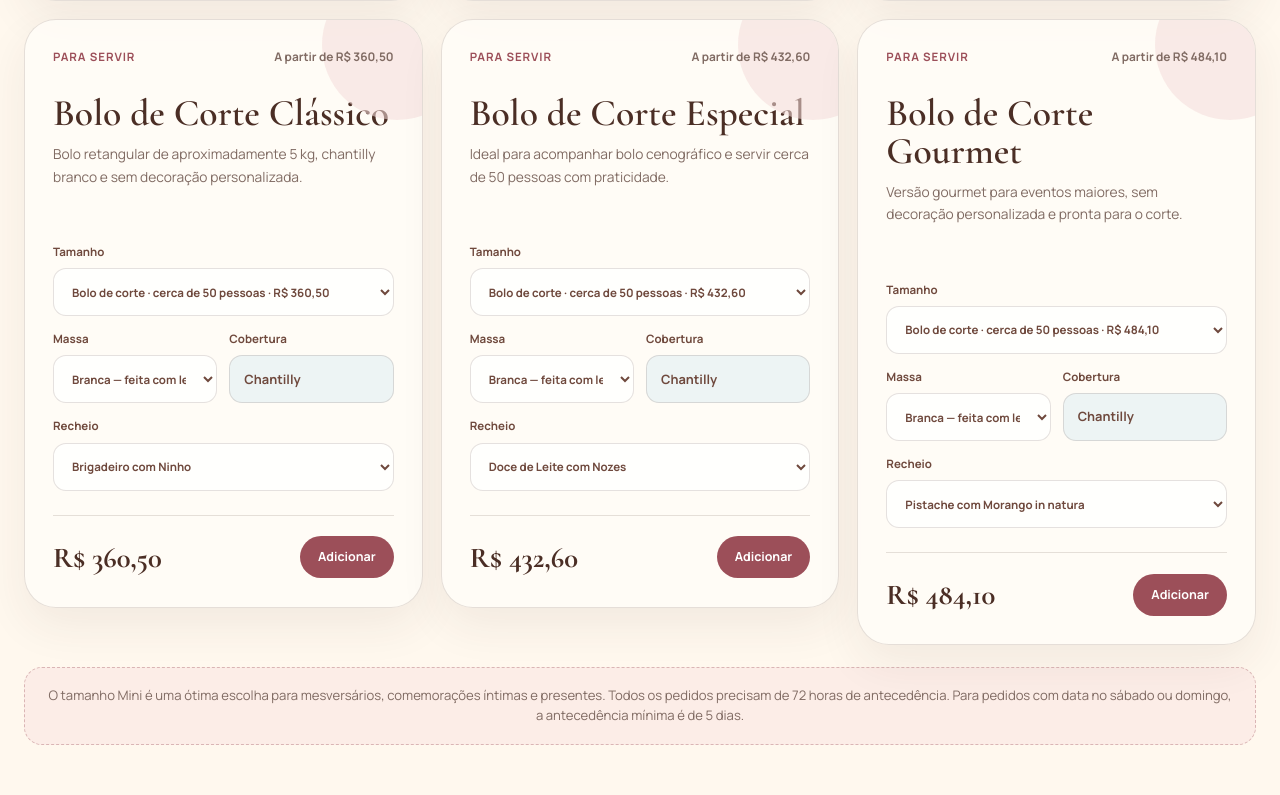
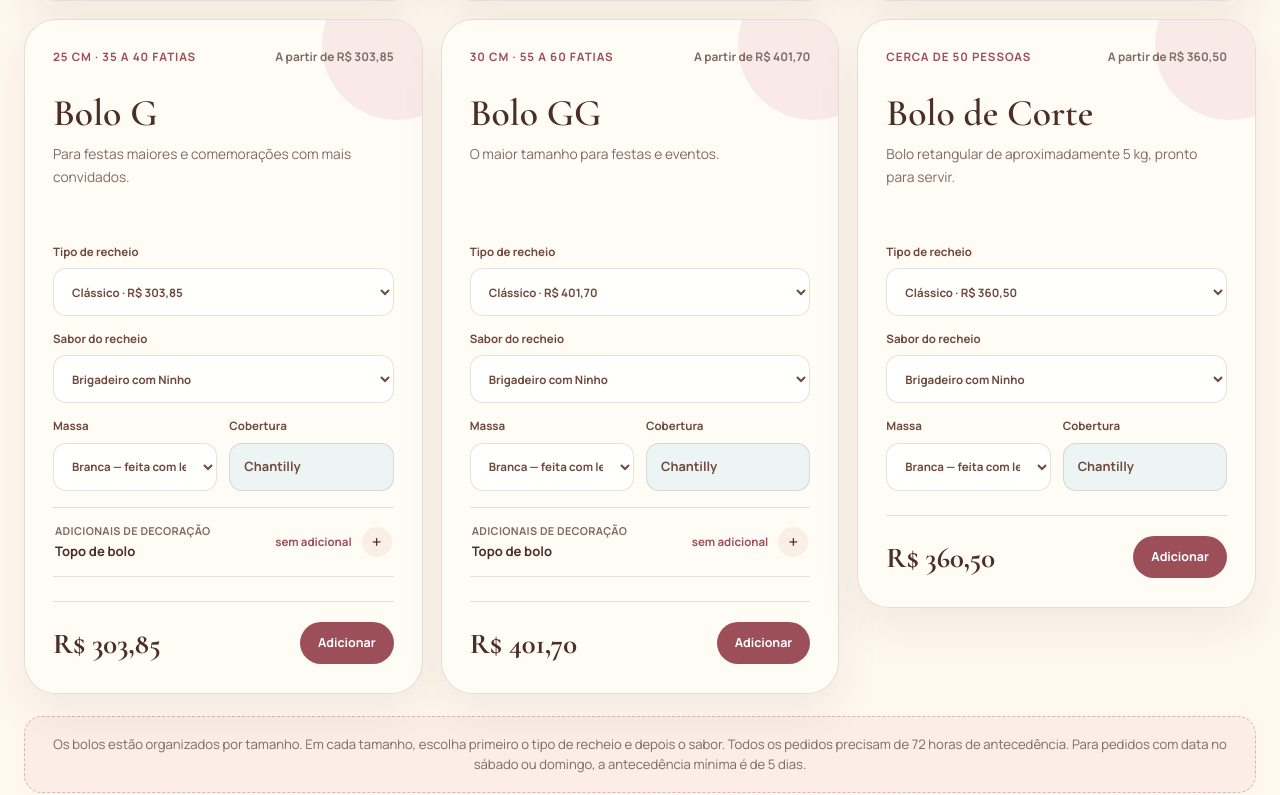
Before and after one commit to doceriabrigadeiroebeijinho/doceriabrigadeiroebeijinho.github.io, a Next.js app: page / in a window 1280 px wide. Shown: the part 3049-3844 px from the top of the page. Built offline with nearby package versions, Linux system fonts and the light colour scheme.

Commit message:
reorganizar catálogo de bolos por tamanho e tipo de recheio

```diff
--- a/app/page.tsx
+++ b/app/page.tsx
@@ -238,6 +238,61 @@ const cakeTiers: CakeTier[] = [
   },
 ];
 
+
+const cakeSizeCatalog = [
+  {
+    id: "mini",
+    name: "Bolo Mini",
+    subtitle: "12 cm · 6 a 8 fatias",
+    description: "Ideal para mesversários, comemorações íntimas e presentes.",
+    prices: { Classico: cakeTiers[0].prices.mini, Especial: cakeTiers[1].prices.mini, Gourmet: cakeTiers[2].prices.mini },
+    fillings: { Classico: classicFillings, Especial: specialFillings, Gourmet: gourmetFillings },
+  },
+  {
+    id: "p",
+    name: "Bolo P",
+    subtitle: "15 cm · 12 a 15 fatias",
+    description: "Um tamanho versátil para pequenas comemorações.",
+    prices: { Classico: cakeTiers[0].prices.p, Especial: cakeTiers[1].prices.p, Gourmet: cakeTiers[2].prices.p },
+    fillings: { Classico: classicFillings, Especial: specialFillings, Gourmet: gourmetFillings },
+  },
+  {
+    id: "m",
+    name: "Bolo M",
+    subtitle: "20 cm · 20 a 28 fatias",
+    description: "Uma opção confortável para comemorações em família.",
+    prices: { Classico: cakeTiers[0].prices.m, Especial: cakeTiers[1].prices.m, Gourmet: cakeTiers[2].prices.m },
+    fillings: { Classico: classicFillings, Especial: specialFillings, Gourmet: gourmetFillings },
+  },
+  {
+    id: "g",
+    name: "Bolo G",
+    subtitle: "25 cm · 35 a 40 fatias",
+    description: "Para festas maiores e comemorações com mais convidados.",
+    prices: { Classico: cakeTiers[0].prices.g, Especial: cakeTiers[1].prices.g, Gourmet: cakeTiers[2].prices.g },
+    fillings: { Classico: classicFillings, Especial: specialFillings, Gourmet: gourmetFillings },
+  },
+  {
+    id: "gg",
+    name: "Bolo GG",
+    subtitle: "30 cm · 55 a 60 fatias",
+    description: "O maior tamanho para festas e eventos.",
+    prices: { Classico: cakeTiers[0].prices.gg, Especial: cakeTiers[1].prices.gg, Gourmet: cakeTiers[2].prices.gg },
+    fillings: { Classico: classicFillings, Especial: specialFillings, Gourmet: gourmetFillings },
+  },
+  {
+    id: "corte",
+    name: "Bolo de Corte",
+    subtitle: "Cerca de 50 pessoas",
+    description: "Bolo retangular de aproximadamente 5 kg, pronto para servir.",
+    prices: { Classico: cakeTiers[3].prices.corte, Especial: cakeTiers[4].prices.corte, Gourmet: cakeTiers[5].prices.corte },
+    fillings: { Classico: classicFillings, Especial: specialFillings, Gourmet: gourmetFillings },
+  },
+] as const;
+
+type CakeSizeId = (typeof cakeSizeCatalog)[number]["id"];
+type CakeFillingType = "Classico" | "Especial" | "Gourmet";
+
 const monthlyPlanTiers = cakeTiers.slice(0, 3).map((tier) => {
   const fullPrice = tier.prices.mini * 11;
   const planPrice = fullPrice * 0.85;
@@ -709,29 +764,32 @@ export default function Home() {
     {},
   );
   const [cakeChoices, setCakeChoices] = useState<
-    Record<
-      string,
-      {
-        size: string;
+    Record<CakeSizeId, {
+      fillingType: CakeFillingType;
+      filling: string;
       mass: string;
       model: string;
-        filling: string;
       decorations: string[];
-      }
-    >
+    }>
   >(() =>
     Object.fromEntries(
-      cakeTiers.map((tier) => [
-        tier.id,
-        {
-          size: Object.keys(tier.prices)[0],
+      cakeSizeCatalog.map((cake) => [
+        cake.id,
+        {
+          fillingType: "Classico",
+          filling: cake.fillings.Classico[0],
           mass: "Branca",
           model: "Chantilly",
-          filling: tier.fillings[0],
-          decorations: ["topo"],
+          decorations: cake.id === "corte" ? [] : ["topo"],
         },
       ]),
-    ),
+    ) as Record<CakeSizeId, {
+      fillingType: CakeFillingType;
+      filling: string;
+      mass: string;
+      model: string;
+      decorations: string[];
+    }>,
   );
   const [cart, setCart] = useState<CartItem[]>([]);
   const [orderOpen, setOrderOpen] = useState(false);
@@ -967,35 +1025,30 @@ export default function Home() {
     setToast(`${item.name} adicionado ao pedido`);
   };
 
-  const addCake = (tier: CakeTier) => {
-    const choice = cakeChoices[tier.id];
-    const selectedDecorations =
-      choice.size === "corte" ? [] : choice.decorations;
+  const addCake = (cake: (typeof cakeSizeCatalog)[number]) => {
+    const choice = cakeChoices[cake.id];
+    const selectedDecorations = cake.id === "corte" ? [] : choice.decorations;
     const decorationTotal = selectedDecorations.reduce(
-      (sum, optionId) => sum + cakeDecorationPrice(optionId, choice.size),
+      (sum, optionId) => sum + cakeDecorationPrice(optionId, cake.id),
       0,
     );
     const decorationLabels = selectedDecorations
-      .map(
-        (optionId) =>
-          cakeDecorationOptions.find((option) => option.id === optionId)?.label,
-      )
+      .map((optionId) => cakeDecorationOptions.find((option) => option.id === optionId)?.label)
       .filter(Boolean)
       .join(" + ");
     const requires48h = selectedDecorations.some((optionId) =>
-      Boolean(
-        cakeDecorationOptions.find((option) => option.id === optionId)
-          ?.requires48h,
-      ),
-    );
-    const unitPrice = tier.prices[choice.size] + decorationTotal;
+      Boolean(cakeDecorationOptions.find((option) => option.id === optionId)?.requires48h),
+    );
+    const unitPrice = cake.prices[choice.fillingType] + decorationTotal;
+    const fillingTypeLabel =
+      choice.fillingType === "Classico" ? "Clássico" :
+      choice.fillingType === "Especial" ? "Especial" : "Gourmet";
+
     addItem({
-      id: tier.id,
-      name: tier.name,
-      variant: `${sizes[choice.size]} · massa ${choice.mass.toLowerCase()} · modelo ${choice.model.toLowerCase()} · ${choice.filling} · ${
-        choice.size === "corte"
-          ? "sem decoração personalizada"
-          : decorationLabels || "sem decoração adicional"
+      id: cake.id,
+      name: cake.name,
+      variant: `${cake.subtitle} · recheio ${fillingTypeLabel} · massa ${choice.mass.toLowerCase()} · modelo ${choice.model.toLowerCase()} · ${choice.filling} · ${
+        cake.id === "corte" ? "sem decoração personalizada" : decorationLabels || "sem decoração adicional"
       }`,
       type: "cake",
       qty: 1,
@@ -1102,14 +1155,27 @@ export default function Home() {
   };
 
   const updateCakeChoice = (
-    tierId: string,
-    field: "size" | "mass" | "model" | "filling",
+    cakeId: CakeSizeId,
+    field: "mass" | "model" | "fillingType" | "filling",
     value: string,
   ) => {
-    setCakeChoices((current) => ({
+    setCakeChoices((current) => {
+      const choice = current[cakeId];
+      const cake = cakeSizeCatalog.find((item) => item.id === cakeId);
+      if (!cake) return current;
+      if (field === "fillingType") {
+        const fillingType = value as CakeFillingType;
+        return {
           ...current,
-      [tierId]: { ...current[tierId], [field]: value },
-    }));
+          [cakeId]: {
+            ...choice,
+            fillingType,
+            filling: cake.fillings[fillingType][0],
+          },
+        };
+      }
+      return { ...current, [cakeId]: { ...choice, [field]: value } };
+    });
   };
 
   const toggleCakeDecoration = (tierId: string, optionId: string) => {
@@ -1842,55 +1908,57 @@ if (
               ))}
             </div>
             <div className="cake-grid">
-            {cakeTiers.map((tier) => {
-              const choice = cakeChoices[tier.id];
-              const decorationTotal =
-                choice.size === "corte"
-                  ? 0
-                  : choice.decorations.reduce(
-                      (sum, optionId) =>
-                        sum + cakeDecorationPrice(optionId, choice.size),
-                      0,
-                    );
-              const price = tier.prices[choice.size] + decorationTotal;
+              {cakeSizeCatalog.map((cake) => {
+                const choice = cakeChoices[cake.id];
+                const decorationTotal = cake.id === "corte" ? 0 : choice.decorations.reduce(
+                  (sum, optionId) => sum + cakeDecorationPrice(optionId, cake.id), 0,
+                );
+                const price = cake.prices[choice.fillingType] + decorationTotal;
+                const fillingOptions = cake.fillings[choice.fillingType];
+                const fillingTypeLabel =
+                  choice.fillingType === "Classico" ? "Clássico" :
+                  choice.fillingType === "Especial" ? "Especial" : "Gourmet";
+
                 return (
-                <article className="product-card cake-card" key={tier.id}>
+                  <article className="product-card cake-card" key={cake.id}>
                     <div className="product-card-head">
-                    <span>{tier.eyebrow}</span>
-                    <strong>A partir de {formatMoney(Math.min(...Object.values(tier.prices)))}</strong>
-                  </div>
-                  <h3>{tier.name}</h3>
-                  <p>{tier.description}</p>
+                      <span>{cake.subtitle}</span>
+                      <strong>A partir de {formatMoney(Math.min(...Object.values(cake.prices)))}</strong>
+                    </div>
+                    <h3>{cake.name}</h3>
+                    <p>{cake.description}</p>
+
                     <label>
-                    Tamanho
+                      Tipo de recheio
                       <select
-                      value={choice.size}
-                      onChange={(event) =>
-                        updateCakeChoice(tier.id, "size", event.target.value)
-                      }
-                    >
-                      {Object.keys(tier.prices).map((size) => (
-                        <option value={size} key={size}>
-                          {sizes[size]} · {formatMoney(tier.prices[size])}
-                        </option>
-                      ))}
+                        value={choice.fillingType}
+                        onChange={(event) => updateCakeChoice(cake.id, "fillingType", event.target.value)}
+                      >
+                        <option value="Classico">Clássico · {formatMoney(cake.prices.Classico)}</option>
+                        <option value="Especial">Especial · {formatMoney(cake.prices.Especial)}</option>
+                        <option value="Gourmet">Gourmet · {formatMoney(cake.prices.Gourmet)}</option>
                       </select>
                     </label>
+
+                    <label>
+                      Sabor do recheio
+                      <select
+                        value={choice.filling}
+                        onChange={(event) => updateCakeChoice(cake.id, "filling", event.target.value)}
+                      >
+                        {fillingOptions.map((filling) => <option key={filling}>{filling}</option>)}
+                      </select>
+                    </label>
+
                     <div className="two-fields">
                       <label>
                         Massa
                         <select
                           value={choice.mass}
-                        onChange={(event) =>
-                          updateCakeChoice(tier.id, "mass", event.target.value)
-                        }
-                      >
-                        <option value="Branca">
-                          Branca — feita com leite em pó
-                        </option>
-                        <option value="Chocolate">
-                          Chocolate — feita com cacau 50%
-                        </option>
+                          onChange={(event) => updateCakeChoice(cake.id, "mass", event.target.value)}
+                        >
+                          <option value="Branca">Branca — feita com leite em pó</option>
+                          <option value="Chocolate">Chocolate — feita com cacau 50%</option>
                         </select>
                       </label>
                       <div className="cake-static-field">
@@ -1898,29 +1966,15 @@ if (
                         <strong>Chantilly</strong>
                       </div>
                     </div>
-                  <label>
-                    Recheio
-                    <select
-                      value={choice.filling}
-                      onChange={(event) =>
-                        updateCakeChoice(tier.id, "filling", event.target.value)
-                      }
-                    >
-                      {tier.fillings.map((filling) => (
-                        <option key={filling}>{filling}</option>
-                      ))}
-                    </select>
-                  </label>
-                  {choice.size !== "corte" && (() => {
+
+                    {cake.id !== "corte" && (() => {
                       const selectedDecorationNames = cakeDecorationOptions
                         .filter((option) => choice.decorations.includes(option.id))
                         .map((option) => option.label.replace(" — sob avaliação", ""));
                       const decorationSummary =
-                      selectedDecorationNames.length === 0
-                        ? "Escolher decoração"
-                        : selectedDecorationNames.length <= 2
-                          ? selectedDecorationNames.join(" + ")
-                          : `${selectedDecorationNames[0]} + ${selectedDecorationNames.length - 1} adicionais`;
+                        selectedDecorationNames.length === 0 ? "Escolher decoração" :
+                        selectedDecorationNames.length <= 2 ? selectedDecorationNames.join(" + ") :
+                        `${selectedDecorationNames[0]} + ${selectedDecorationNames.length - 1} adicionais`;
 
                       return (
                         <details className="decoration-picker">
@@ -1930,75 +1984,49 @@ if (
                               <strong>{decorationSummary}</strong>
                             </span>
                             <span className="decoration-summary-meta">
-                            <em>
-                              {decorationTotal > 0
-                                ? `+ ${formatMoney(decorationTotal)}`
-                                : "sem adicional"}
-                            </em>
+                              <em>{decorationTotal > 0 ? `+ ${formatMoney(decorationTotal)}` : "sem adicional"}</em>
                               <b aria-hidden="true">+</b>
                             </span>
                           </summary>
                           <div className="decoration-picker-panel">
-                          <p>
-                            Escolha uma ou mais opções. O valor é calculado de
-                            acordo com o tamanho do bolo.
-                          </p>
+                            <p>Escolha uma ou mais opções. O valor é calculado de acordo com o tamanho do bolo.</p>
                             <div className="decoration-picker-list">
                               {cakeDecorationOptions.map((option) => {
-                              const optionPrice = cakeDecorationPrice(
-                                option.id,
-                                choice.size,
-                              );
+                                const optionPrice = cakeDecorationPrice(option.id, cake.id);
                                 const selected = choice.decorations.includes(option.id);
                                 return (
-                                <label
-                                  className={`decoration-picker-row ${
-                                    selected ? "selected" : ""
-                                  }`}
-                                  key={option.id}
-                                >
-                                  <input
-                                    type="checkbox"
-                                    checked={selected}
-                                    onChange={() =>
-                                      toggleCakeDecoration(tier.id, option.id)
-                                    }
-                                  />
+                                  <label className={`decoration-picker-row ${selected ? "selected" : ""}`} key={option.id}>
+                                    <input type="checkbox" checked={selected} onChange={() => toggleCakeDecoration(cake.id, option.id)} />
                                     <span>{option.label}</span>
                                     <small>
-                                    {optionPrice > 0
-                                      ? `+ ${formatMoney(optionPrice)}`
-                                      : option.id === "avaliar"
-                                        ? "sob avaliação"
-                                        : "sem adicional"}
+                                      {optionPrice > 0 ? `+ ${formatMoney(optionPrice)}` :
+                                        option.id === "avaliar" ? "sob avaliação" : "sem adicional"}
                                     </small>
                                   </label>
                                 );
                               })}
                             </div>
                             <small className="decoration-picker-help">
-                            Todos os pedidos precisam de no mínimo 72 horas de
-                            antecedência. Para sábado ou domingo, são necessários 5 dias.
+                              Todos os pedidos precisam de no mínimo 72 horas de antecedência. Para sábado ou domingo, são necessários 5 dias.
                             </small>
                           </div>
                         </details>
                       );
                     })()}
+
                     <div className="product-card-footer">
                       <strong>{formatMoney(price)}</strong>
-                    <button type="button" onClick={() => addCake(tier)}>
-                      Adicionar
-                    </button>
+                      <button type="button" onClick={() => addCake(cake)}>Adicionar</button>
                     </div>
                   </article>
                 );
               })}
             </div>
             <p className="catalog-note cake-catalog-note">
-              O tamanho Mini é uma ótima escolha para mesversários,
-              comemorações íntimas e presentes. Todos os pedidos precisam de
-              72 horas de antecedência. Para pedidos com data no sábado ou domingo,
-              a antecedência mínima é de 5 dias.
+              Os bolos estão organizados por tamanho. Em cada tamanho, escolha
+              primeiro o tipo de recheio e depois o sabor. Todos os pedidos
+              precisam de 72 horas de antecedência. Para pedidos com data no
+              sábado ou domingo, a antecedência mínima é de 5 dias.
             </p>
           </>
         )}
```
Lines whose indentation alone changed are shown as unchanged.
